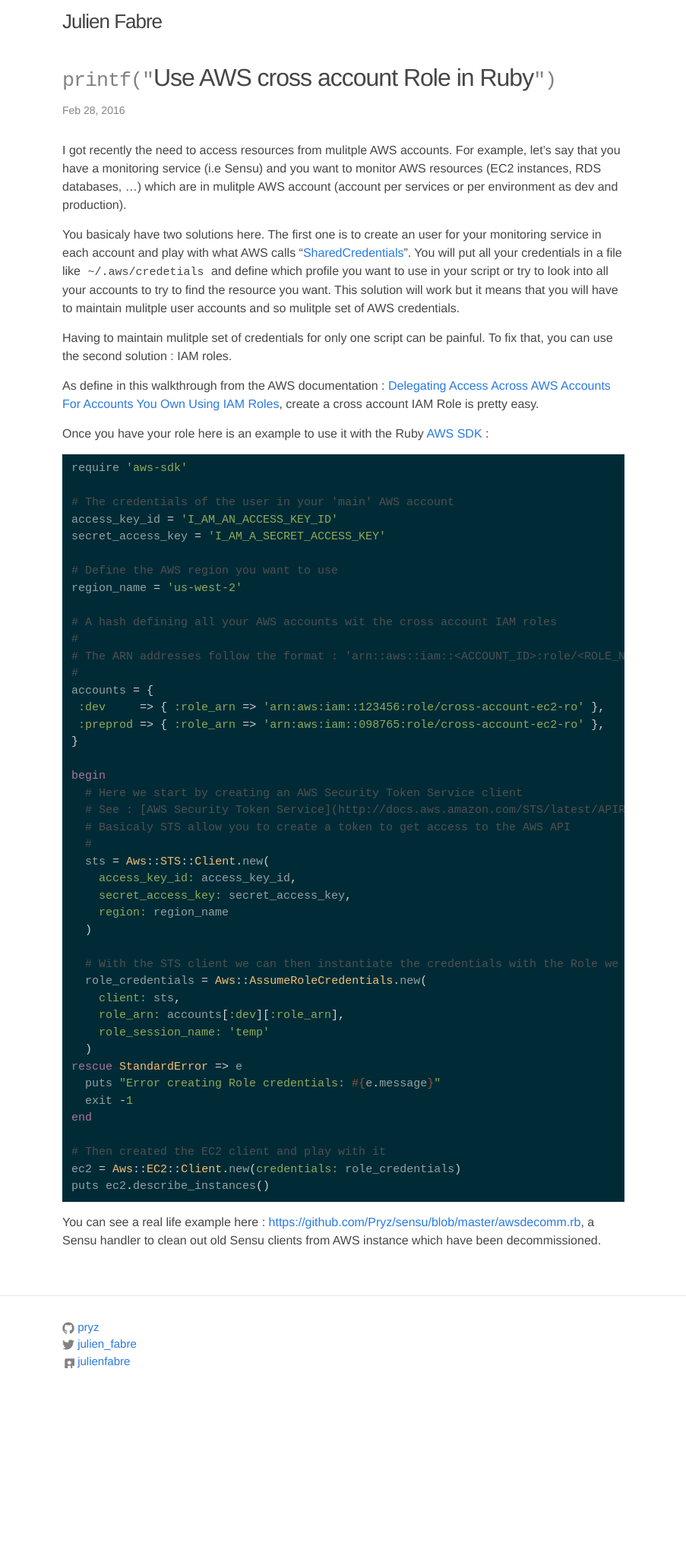
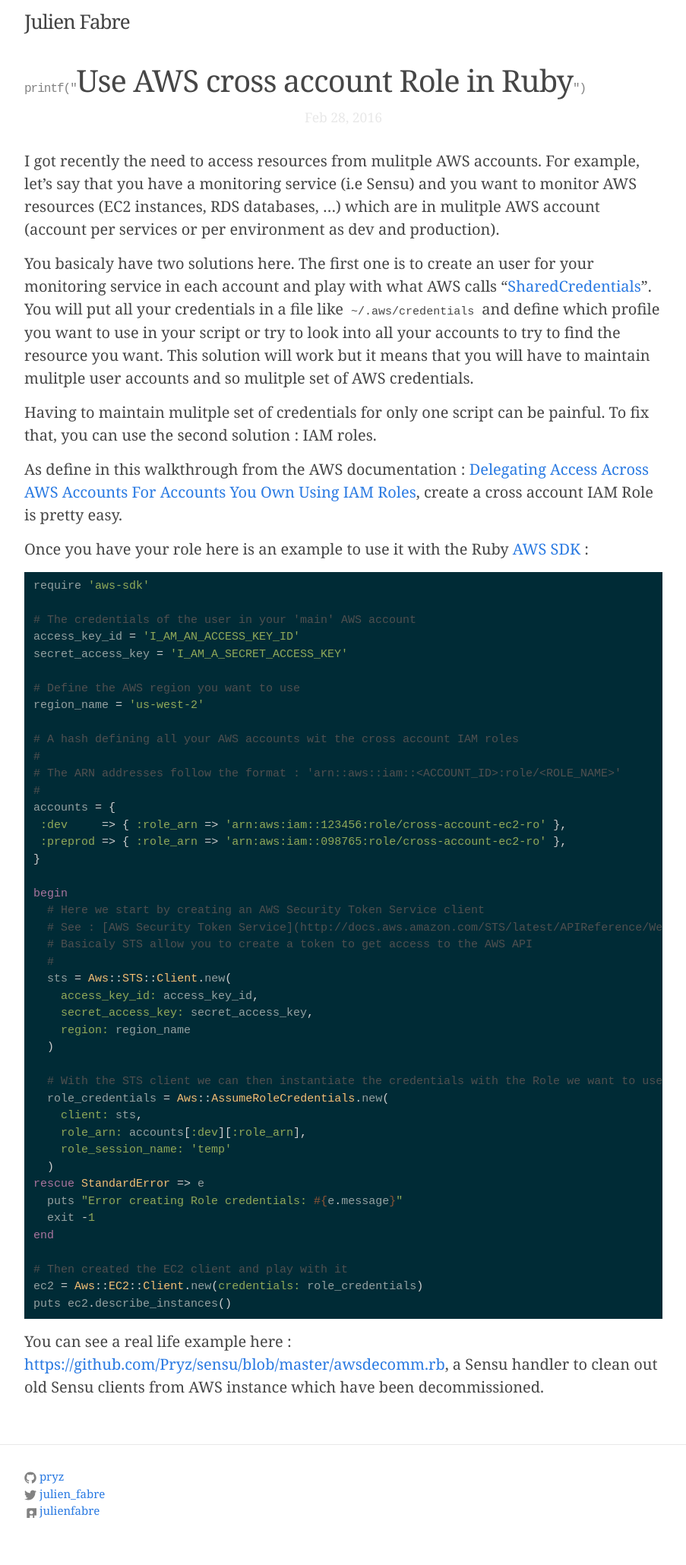
Before and after one commit to Pryz/pryz.github.io, a Jekyll site: the page built from _posts/2016-02-28-aws-cross-account-role-ruby.md, in a window 1280 px wide. Shown: the whole page at 76% size, without its empty margins (188-1091 px from the left). Built offline with Jekyll 4.4.1, drawn with Linux system fonts in a browser that asks for light colours; comment, search, counter and statistics services are not loaded; before the commit the page ends 1863 px from its top, so only the background shows below that.

Commit message:
Change CSS and fix typo

```diff
--- a/_posts/2016-02-28-aws-cross-account-role-ruby.md
+++ b/_posts/2016-02-28-aws-cross-account-role-ruby.md
@@ -8,7 +8,7 @@ tags: ['aws', 'ruby', 'sensu']
 
 I got recently the need to access resources from mulitple AWS accounts. For example, let's say that you have a monitoring service (i.e Sensu) and you want to monitor AWS resources (EC2 instances, RDS databases, ...) which are in mulitple AWS account (account per services or per environment as dev and production).
 
-You basicaly have two solutions here. The first one is to create an user for your monitoring service in each account and play with what AWS calls "[SharedCredentials](http://docs.aws.amazon.com/sdkforruby/api/Aws/SharedCredentials.html)". You will put all your credentials in a file like `~/.aws/credetials` and define which profile you want to use in your script or try to look into all your accounts to try to find the resource you want. This solution will work but it means that you will have to maintain mulitple user accounts and so mulitple set of AWS credentials.
+You basicaly have two solutions here. The first one is to create an user for your monitoring service in each account and play with what AWS calls "[SharedCredentials](http://docs.aws.amazon.com/sdkforruby/api/Aws/SharedCredentials.html)". You will put all your credentials in a file like `~/.aws/credentials` and define which profile you want to use in your script or try to look into all your accounts to try to find the resource you want. This solution will work but it means that you will have to maintain mulitple user accounts and so mulitple set of AWS credentials.
 
 Having to maintain mulitple set of credentials for only one script can be painful. To fix that, you can use the second solution : IAM roles.
 
--- a/_sass/_base.scss
+++ b/_sass/_base.scss
@@ -20,6 +20,7 @@ body {
     font-weight: 300;
     color: $text-color;
     -webkit-text-size-adjust: 100%;
+    -webkit-font-smoothing: antialiased;
 }
 
 
--- a/_sass/_layout.scss
+++ b/_sass/_layout.scss
@@ -177,7 +177,8 @@
 
 .post-meta {
     font-size: $small-font-size;
-    color: $grey-color;
+    color: $grey-color-light;
+    text-align: center;
 }
 
 .post-link {
@@ -206,6 +207,7 @@
 .post-title small {
   color: $grey-color;
   font-family: monospace;
+  font-size: 16px;
 }
 .post-decoration {
   color: $grey-color;
--- a/css/main.scss
+++ b/css/main.scss
@@ -6,8 +6,8 @@
 
 
 // Our variables
-$base-font-family: "Gotham A", "Gotham B", Helvetica, sans-serif;
-$base-font-size:   16px;
+$base-font-family: "Calendas Plus","Crimson Text","Hoefler Text","Georgia",serif;
+$base-font-size:   20px;
 $small-font-size:  $base-font-size * 0.875;
 $base-line-height: 1.5;
 
@@ -23,7 +23,7 @@ $grey-color-light: lighten($grey-color, 40%);
 $grey-color-dark:  darken($grey-color, 25%);
 
 // Width of the content area
-$content-width:    800px;
+$content-width:    900px;
 
 $on-palm:          600px;
 $on-laptop:        800px;
```
